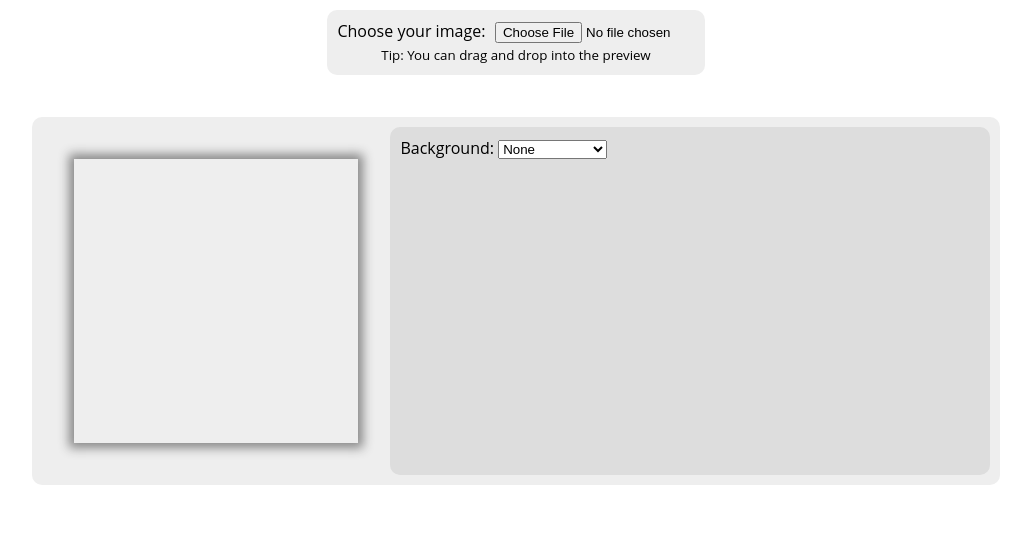
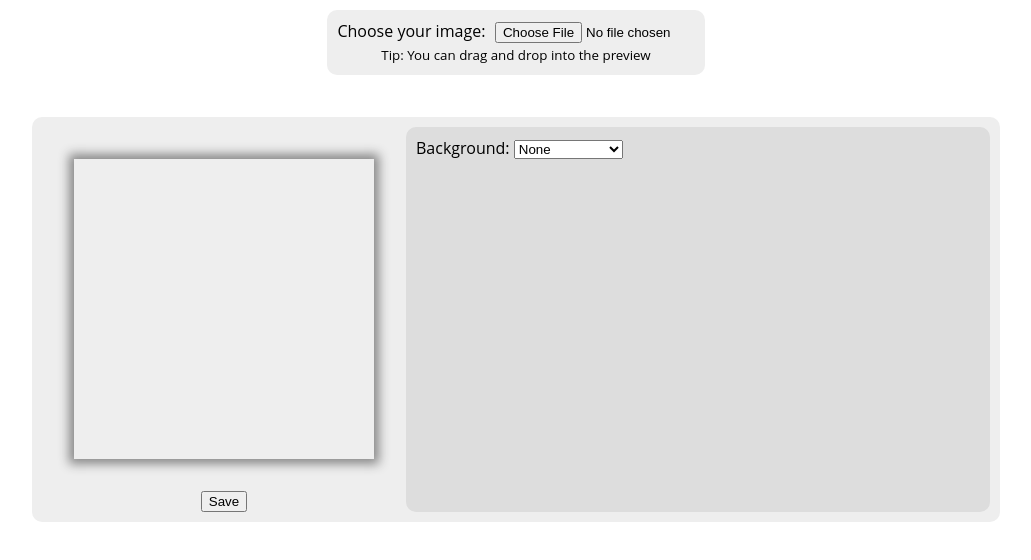
Before and after one commit to ColdMacaroni/backgrounder, a plain HTML site: page index.html in a window 1280 px wide. Shown: the whole page, without its empty margins (124-1155 px from the left). Drawn offline with Linux system fonts and the light colour scheme.

Commit message:
Can save images now !

```diff
--- a/index.html
+++ b/index.html
@@ -21,7 +21,10 @@
         </section>
         <img src='' id="balls">
         <section id="editing">
-            <canvas id="main-canvas"></canvas>
+            <div id="canvas-holder">
+                <canvas id="main-canvas"></canvas>
+                <button id="save-image" onclick="saveCanvas(event)">Save</button>
+            </div>
             <div id="controls">
                 <label for="background-select">Background: </label>
                 <select id="background-select" onchange="updateDropdown(event)">
--- a/index.js
+++ b/index.js
@@ -88,6 +88,9 @@ function bodyLoad() {
     dropdown = document.getElementById("background-select");
     stripes = document.getElementById("stripes");
 
+    // Start with a square canvas bc it looks better.
+    canvas.height = canvas.width;
+
     // From https://stackoverflow.com/a/38968948
     // https://developer.mozilla.org/en-US/docs/Web/Guide/HTML/Drag_operations#droptargets
     // Allow drag and drop image
@@ -126,6 +129,22 @@ function enableCanvas() {
 }
 image.onload = enableCanvas;
 
+function saveCanvas() {
+    // Adapted from: https://stackoverflow.com/a/58652379
+    let downloadLink = document.createElement("a");
+
+    downloadLink.setAttribute(
+        "download",
+        `backgrounder-${Math.round(Math.random() * 9999)}.png`,
+    );
+
+    canvas.toBlob(function (blob) {
+        let url = URL.createObjectURL(blob);
+        downloadLink.setAttribute("href", url);
+        downloadLink.click();
+    });
+}
+
 /**
  * Redraws the canvas stack: Background -> User Image -> Overlay?
  */
--- a/style.css
+++ b/style.css
@@ -33,11 +33,22 @@ section#editing {
     flex-direction: row;
 }
 
+section#editing div#canvas-holder {
+    display: flex;
+    flex-direction: column;
+    align-items: center;
+    /* grid-template-columns: 1fr; */
+}
+
+section#editing button#save-image {
+    width: fit-content;
+}
 section#editing canvas#main-canvas {
     margin: 2em;
     box-shadow: 0 0 10px 5px #888888;
-    aspect-ratio: 1 / 1;
-    width: 30%;
+    /* aspect-ratio: 1 / 1; */
+    max-width: 40vw;
+    /* width: 100%; */
 }
 
 section#editing canvas#main-canvas.dragover {
```
